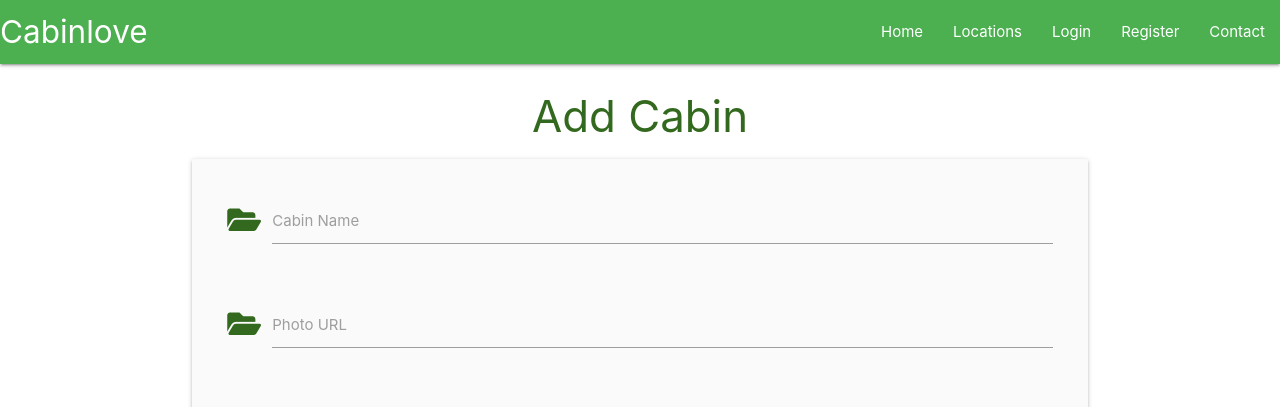
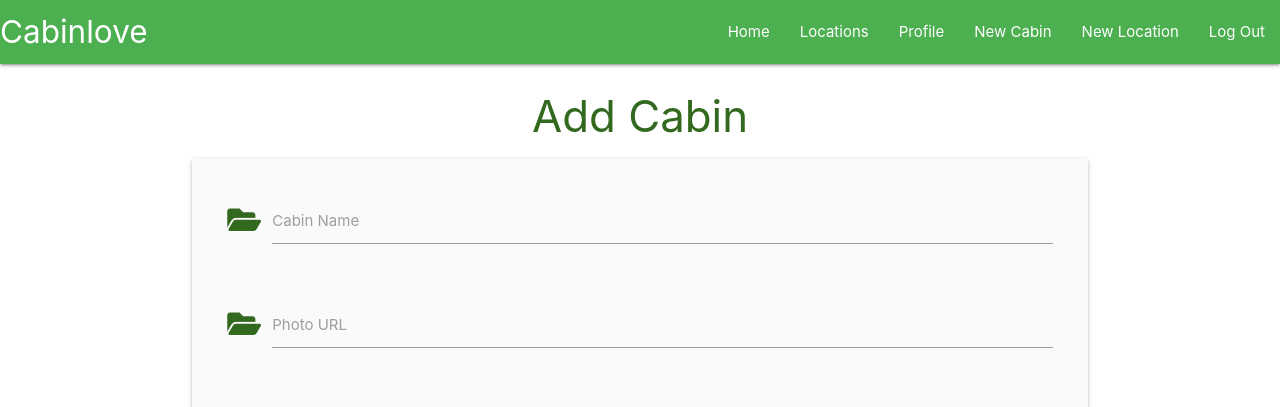
Before and after one commit to Code-Institute-Submissions/berill98-cabinlove_NovResub, a Flask app: page /add_cabin in a window 1280 px wide. Shown: the top 407 px of the page. Run offline with Flask 2, Linux system fonts and the light colour scheme; the visitor is signed in with stand-in values (Sample User, id 1); data that the repository does not hold is empty.

Commit message:
Update the navbar in base.html

```diff
--- a/cabinlove/templates/add_cabin.html
+++ b/cabinlove/templates/add_cabin.html
@@ -97,7 +97,7 @@
                 <label for="location_id">Location</label>
             </div>
         </div>
-        <!--price -->
+        <!--owner -->
         <div class="row">
             <div class="input-field col s12">
                 <i class="fas fa-folder-open prefix light-green-text text-darken-4"></i>
--- a/cabinlove/templates/base.html
+++ b/cabinlove/templates/base.html
@@ -24,9 +24,16 @@
                 <ul class="right hide-on-med-and-down">
                     <li><a href="{{ url_for('home') }}">Home</a></li>
                     <li><a href="{{ url_for('locations') }}">Locations</a></li>
-                    <li><a href="">Login</a></li>
-                    <li><a href="">Register</a></li>
+                    {% if session.user %}
+                    <li><a href="{{ url_for('profile', username=session['user']) }}">Profile</a></li>
+                    <li><a href="{{ url_for('add_cabin') }}">New Cabin</a></li>
+                    <li><a href="{{ url_for('add_location') }}">New Location</a></li>
+                    <li><a href="{{ url_for('logout') }}">Log Out</a></li>
+                    {% else %}
+                    <li><a href="{{ url_for('login') }}">Login</a></li>
+                    <li><a href="{{ url_for('register') }}">Register</a></li>
                     <li><a href="">Contact</a></li>
+                    {% endif %}
                 </ul>
             </div>
         </nav>
@@ -35,9 +42,16 @@
         <ul class="sidenav" id="mobile-demo">
             <li><a href="{{ url_for('home') }}">Home</a></li>
             <li><a href="{{ url_for('locations') }}">Locations</a></li>
-            <li><a href="">Login</a></li>
-            <li><a href="">Register</a></li>
+            {% if session.user %}
+            <li><a href="{{ url_for('profile', username=session['user']) }}">Profile</a></li>
+            <li><a href="{{ url_for('add_cabin') }}">New Cabin</a></li>
+            <li><a href="{{ url_for('add_location') }}">New Location</a></li>
+            <li><a href="{{ url_for('logout') }}">Log Out</a></li>
+            {% else %}
+            <li><a href="{{ url_for('login') }}">Login</a></li>
+            <li><a href="{{ url_for('register') }}">Register</a></li>
             <li><a href="">Contact</a></li>
+            {% endif %}
         </ul>
     </header>
 
```
